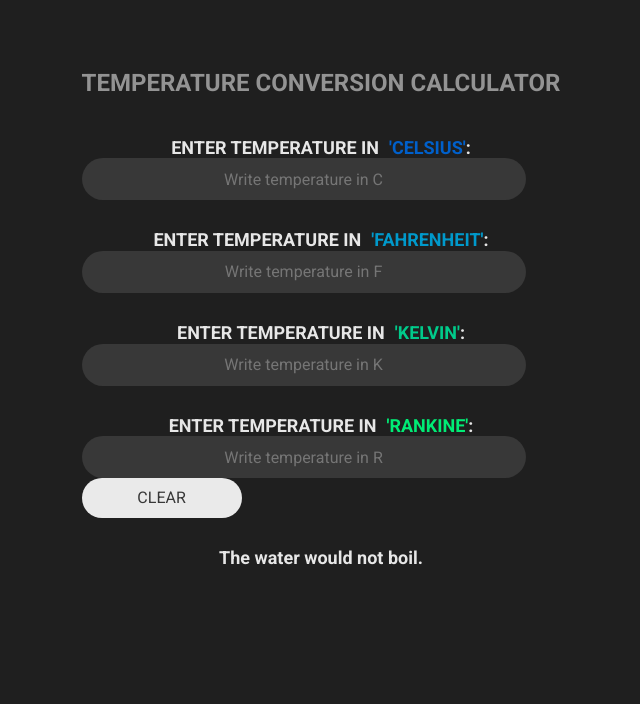
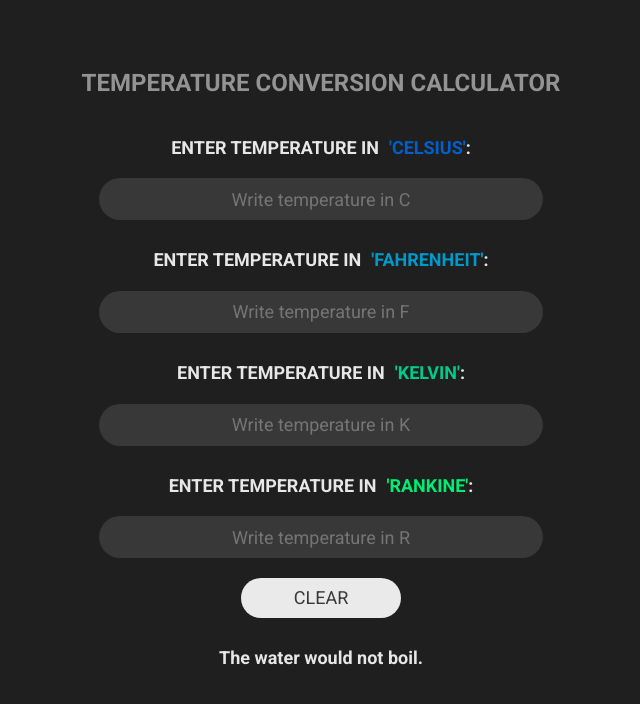
Before and after one commit to ilyaphilin/temperature-conversion-calculator, a React (Create React App) app: page / in a window 1280 px wide. Shown: the top 704 px of the page, without its empty margins (319-959 px from the left). Built offline with nearby package versions, Linux system fonts and the light colour scheme.

Commit message:
fix for calculator css

```diff
--- a/src/components/calculator/index.jsx
+++ b/src/components/calculator/index.jsx
@@ -4,6 +4,7 @@ import './style.css';
 const TemperatureInput = ({value, scale, onChange}) => {
     return <input
         value={value}
+        className='calculatorInput'
         placeholder={`Write temperature in ${scale}`}
         onChange={(e) => onChange(e.target.value, scale)}/>
 }
@@ -13,7 +14,7 @@ const BoilingVerdict = ({temp}) => {
     if (temp >= 100) {
         return <p>The water would boil.</p>;
     }
-    return <p>The water would not boil.</p>;
+    return <p className='calculatorParagraph'>The water would not boil.</p>;
 }
 
 export default function Calculator() {
@@ -55,28 +56,27 @@ export default function Calculator() {
     return (
         <div className='wrapper'>
             <h1 className='calculatorTitle'>TEMPERATURE CONVERSION CALCULATOR</h1>
-            <p>ENTER TEMPERATURE IN <span className='blue'> 'CELSIUS'</span>:</p>
+            <p className='calculatorParagraph'>ENTER TEMPERATURE IN <span className='blue'> 'CELSIUS'</span>:</p>
             <TemperatureInput
                 value={tempC}
                 scale='C'
                 onChange={handleTempChange}/>
-            <p>ENTER TEMPERATURE IN <span className='lightBlue'> 'FAHRENHEIT'</span>:</p>
+            <p className='calculatorParagraph'>ENTER TEMPERATURE IN <span className='lightBlue'> 'FAHRENHEIT'</span>:</p>
             <TemperatureInput
                 value={tempF}
                 scale='F'
                 onChange={handleTempChange}/>
-            <p>ENTER TEMPERATURE IN <span className='darkGreen'> 'KELVIN'</span>:</p>
+            <p className='calculatorParagraph'>ENTER TEMPERATURE IN <span className='darkGreen'> 'KELVIN'</span>:</p>
             <TemperatureInput
                 value={tempK}
                 scale='K'
                 onChange={handleTempChange}/>
-            <p>ENTER TEMPERATURE IN <span className='green'> 'RANKINE'</span>:</p>
+            <p className='calculatorParagraph'>ENTER TEMPERATURE IN <span className='green'> 'RANKINE'</span>:</p>
             <TemperatureInput
                 value={tempR}
                 scale='R'
                 onChange={handleTempChange}/>
-
-            <button onClick={ResetButton}>CLEAR</button>
+            <button className='resetButton' onClick={ResetButton}>CLEAR</button>
             <BoilingVerdict temp={tempC}/>
         </div>
     );
--- a/src/components/calculator/style.css
+++ b/src/components/calculator/style.css
@@ -3,18 +3,18 @@
     justify-content: center;
 }
 
-p, input, button {
+.calculatorParagraph, .calculatorInput, .resetButton {
     display: flex;
     justify-content: center;
     align-items: center;
     margin: 0 auto;
 }
 
-p {
+.calculatorParagraph {
     font-size: 18px;
     margin-top: 30px;
 }
-input{
+.calculatorInput{
     margin-top: 20px;
     text-align: center;
     width: 440px;
@@ -49,7 +49,7 @@ span {
     color: #00ec75;
 }
 
-button{
+.resetButton{
     height: 40px;
     width: 160px;
     cursor: pointer;
```
